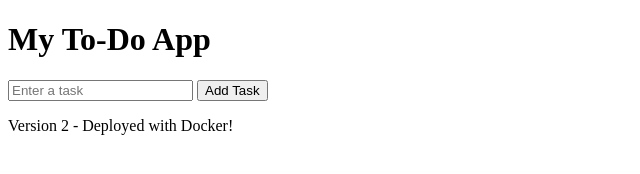
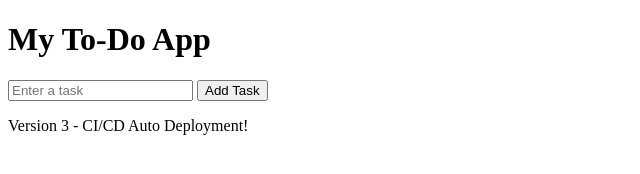
Before and after one commit to Kviie/todo-devops-project, a plain HTML site: page index.html in a window 1280 px wide. Shown: the full height of the page, 0-640 px from the left. Drawn offline with Linux system fonts and the light colour scheme.

Commit message:
Update version message in index.html

```diff
--- a/index.html
+++ b/index.html
@@ -28,5 +28,5 @@
       input.value = "";
     }
   </script>
-<p>Version 2 - Deployed with Docker!</p></body>
+<p>Version 3 - CI/CD Auto Deployment!</p></body>
 </html>
```
